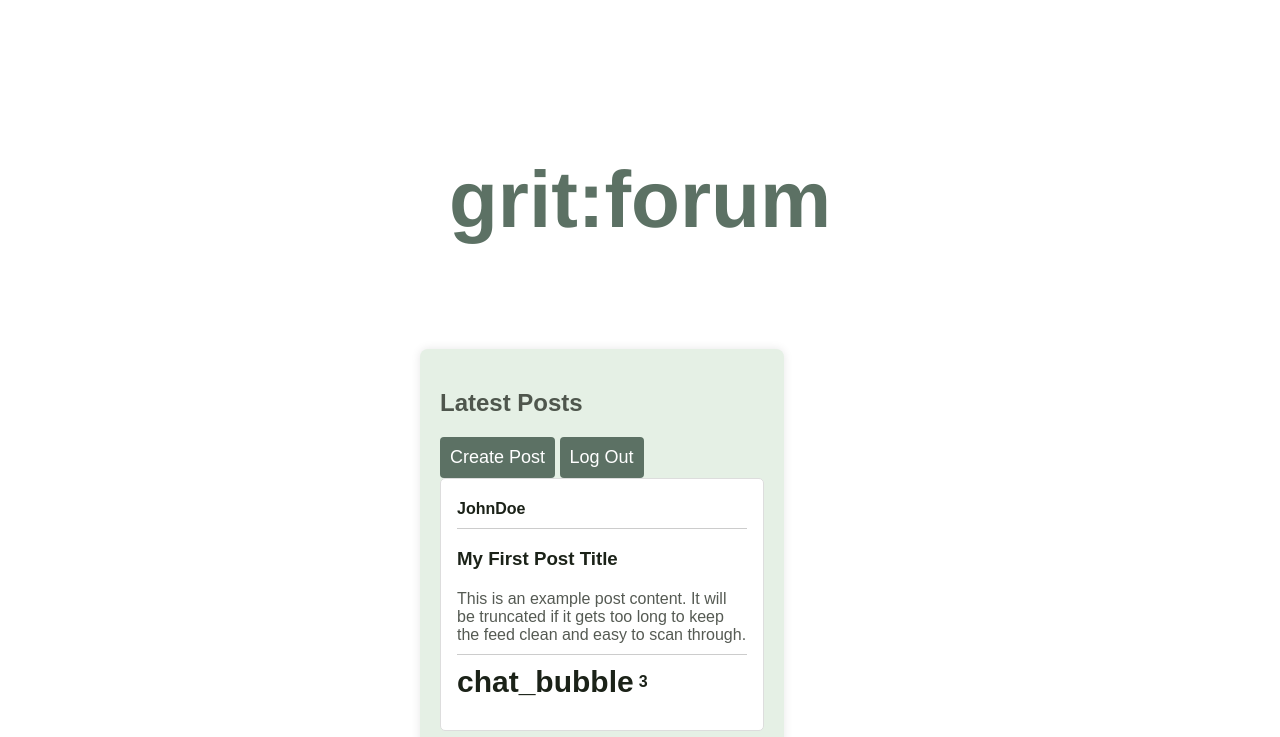
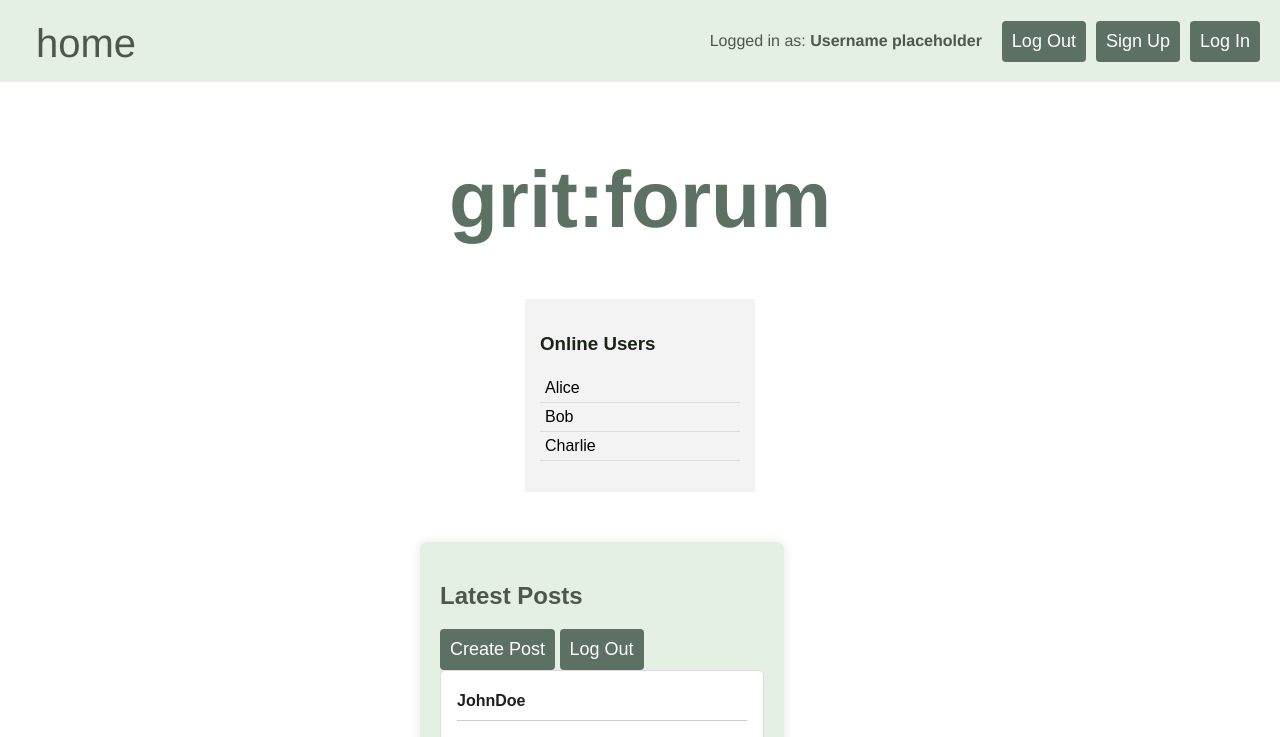
Before and after one commit to Toft08/r-t-forum, a plain HTML site: page static/index.html in a window 1280 px wide. Both pictures are taken after a click on the button "FAKE-Login". Shown: the top 737 px of the page. Drawn offline with Linux system fonts and the light colour scheme; files that its build step writes are made by us from their sources.

Commit message:
nav & side bar

```diff
--- a/static/index.html
+++ b/static/index.html
@@ -10,8 +10,33 @@
 <body>
     <div class="wrapper">
         <header>
+            <nav class="nav">
+                <div class="nav-left">
+                    <a href="/"><span class="material-symbols-outlined" style="font-size: 40px">home</span></a>
+                </div>
+                <div class="nav-right">
+                        <p class="welcome-text">Logged in as: <strong>Username placeholder</strong></p>
+                        <form action="/logout" method="POST">
+                        <button type="submit" class="logout-button">Log Out</button>
+                        </form>
+                        <button class="signup-button" onclick="window.location.href='/signup';">Sign Up</button>
+                        <button class="login-button" onclick="window.location.href='/login';">Log In</button>
+                </div>
+            </nav>
             <h1>grit:forum</h1>
         </header>
+
+        <div class="content-container" >
+            <!-- Sidebar -->
+        <aside id="sidebar">
+            <h3>Online Users</h3>
+            <ul id="online-users">
+                <li>Alice</li>
+                <li>Bob</li>
+                <li>Charlie</li>
+            </ul>
+        </aside>
+        </div>
 
     <!-- Container for dynamic content -->
     <div id="app">
@@ -168,6 +193,18 @@
 
             // Show the selected page
             document.getElementById(pageId).style.display = 'block';
+
+            // Show sidebar only on main and createPost pages
+            if (pageId === 'mainPage' || pageId === 'createPostPage') {
+                document.getElementById('sidebar').style.display = 'block';
+            } else {
+                document.getElementById('sidebar').style.display = 'none';
+            }
+        }
+
+        // Show login form by default when page loads
+        window.onload = function () {
+            showPage('login-form');
         }
 
         // placeholder functions for now
--- a/static/styles.css
+++ b/static/styles.css
@@ -131,7 +131,7 @@ button:hover {
 
 /*------ Navigation bar ------*/
 
-/* nav {
+nav {
     display: flex;
     justify-content: space-between;
     background-color: #e5f0e5;
@@ -165,7 +165,7 @@ nav a {
 }
 nav a:hover {
     color: #738b7c;
-} */
+}
 
 /*------ Icons ------*/
 
@@ -522,16 +522,27 @@ input[type="text"], input[type="password"] {
     display: none;
 }
 
-/*------ Footer ------*/
+/*------ Sidebar styling ------*/
 
-footer {
-    background-color: #e5f0e5;
-    color: white;
-    text-align: center;
-    padding: 1rem 0;
-    position: fixed;
-    bottom: 0;
-    width: 100%;
+.content-container {
+    display: flex;
+}
+
+#sidebar {
+    width: 200px;
+    background: #f3f3f3;
+    padding: 15px;
+    display: none; /* Hidden by default */
+}
+
+#online-users {
+    list-style: none;
+    padding: 0;
+}
+
+#online-users li {
+    padding: 5px;
+    border-bottom: 1px solid #ddd;
 }
 
 /* When window is resized then filter label and or should get their own rows */
```
